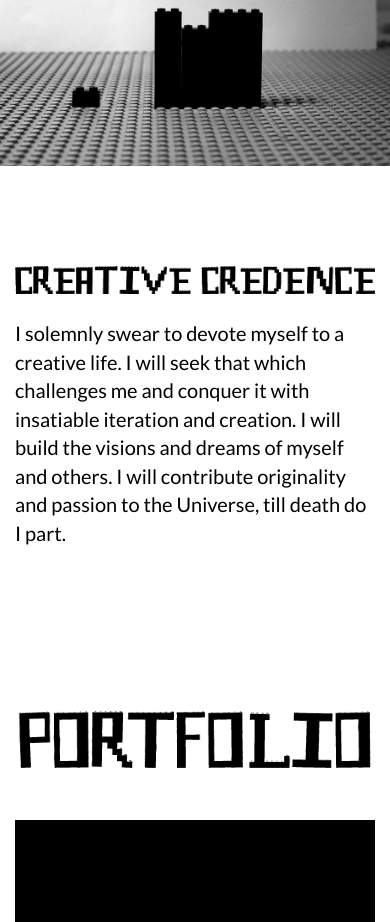
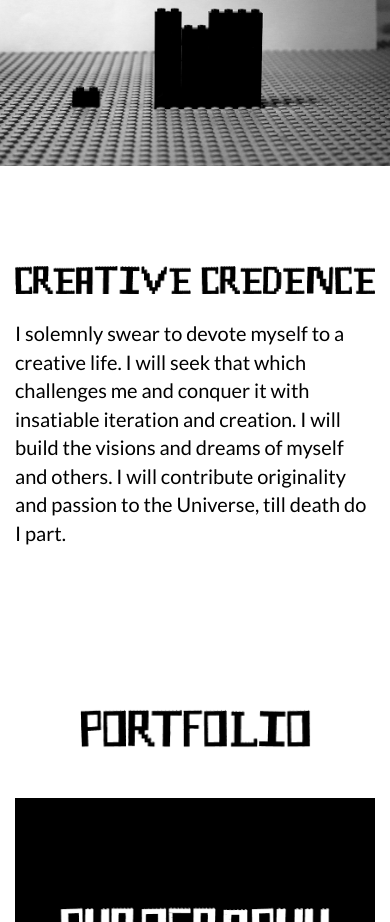
Before and after one commit to Cooptacular/TheBryanCooperExperience, a website: page index.html in a window 390 px wide. Shown: the part 178-1100 px from the top of the page. Drawn offline with nearby package versions, Linux system fonts and the light colour scheme.

Commit message:
mobile fix
mobile fix portfolio img

```diff
--- a/css/custom.css
+++ b/css/custom.css
@@ -51,10 +51,13 @@ h1, h2 {
       padding-right: 15px;
     }
     .navbar-custom .navbar-brand  {
-    min-width: 45px;
-    background-position-y: center;
-    margin-left: 16px;
+      min-width: 45px;
+      background-position-y: center;
+      margin-left: 16px;
     }
+    .portfolio {
+      max-width: 235px;
+}
 }
 .modal-body {
   padding-bottom: 100px;
```
